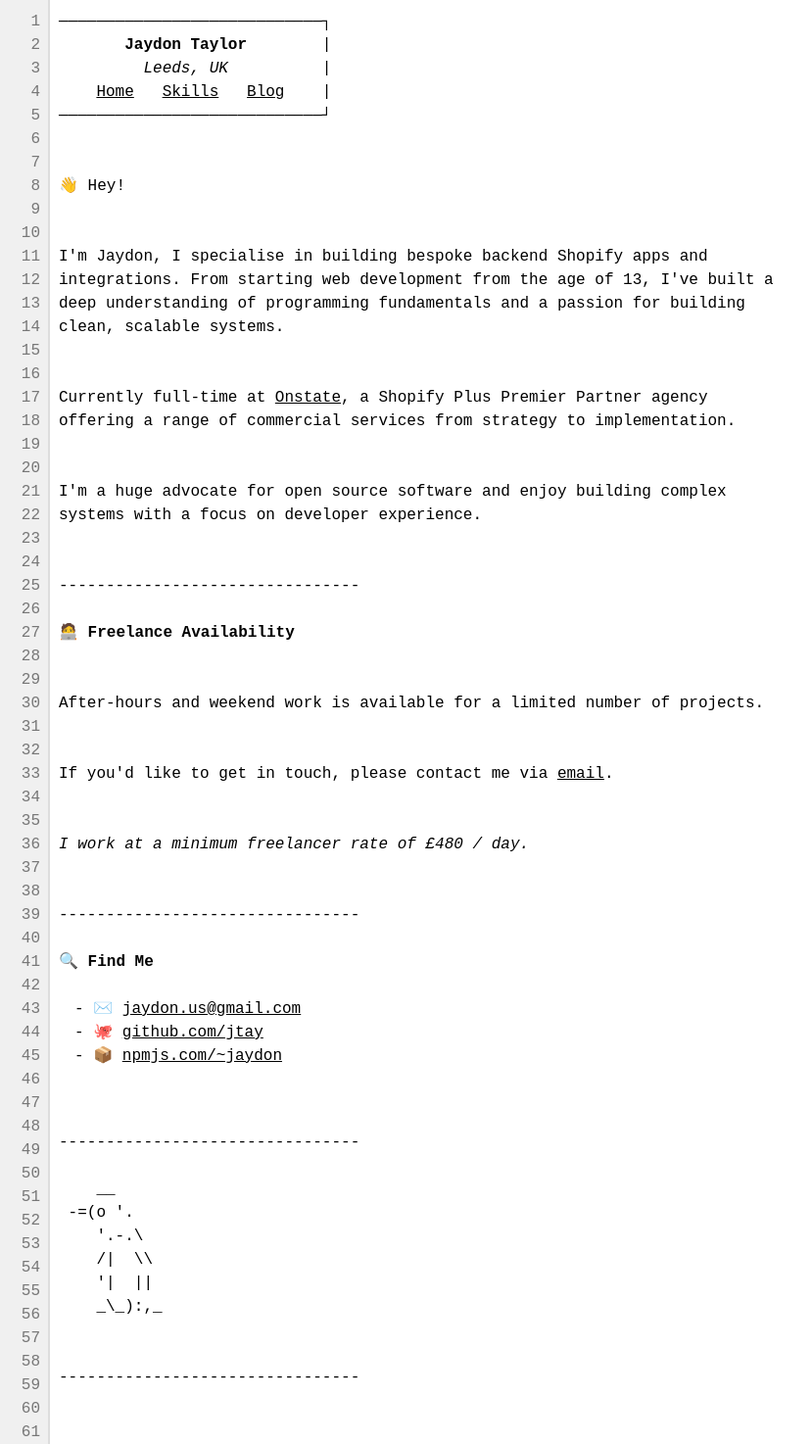
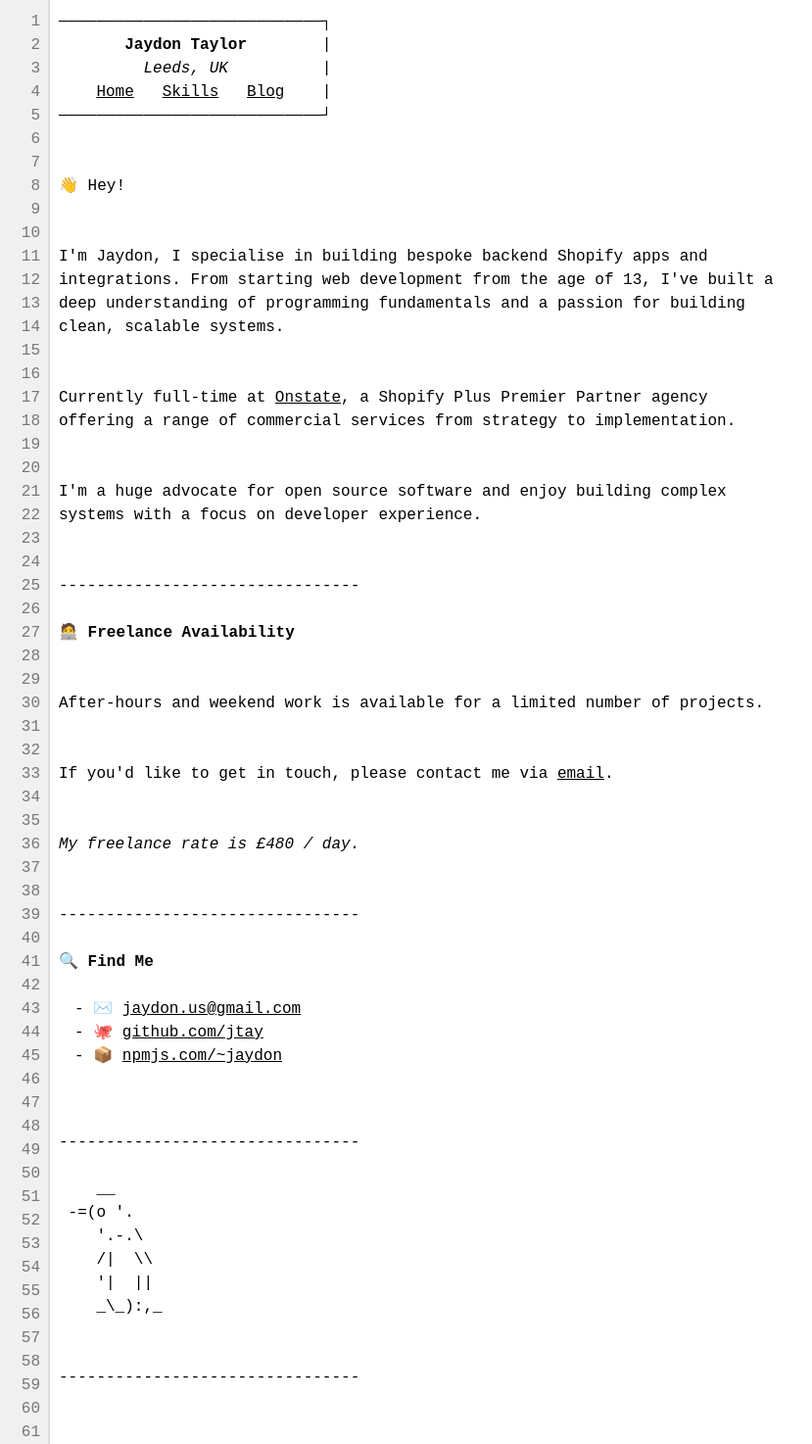
Before and after one commit to jtay/personal-site, a Jekyll site: the page built from index.markdown, in a window 1280 px wide. Shown: the whole page at 98% size, without its empty margins (0-829 px from the left). Built offline with Jekyll 4.4.1, drawn with Linux system fonts in a browser that asks for light colours.

Commit message:
Update index.markdown

```diff
--- a/index.markdown
+++ b/index.markdown
@@ -21,7 +21,7 @@ After-hours and weekend work is available for a limited number of projects.
 
 If you'd like to get in touch, please contact me via [email](mailto:hi@jtay.co.uk).
 
-*I work at a minimum freelancer rate of £480 / day.*
+*My freelance rate is £480 / day.*
 
 ---
 
```
